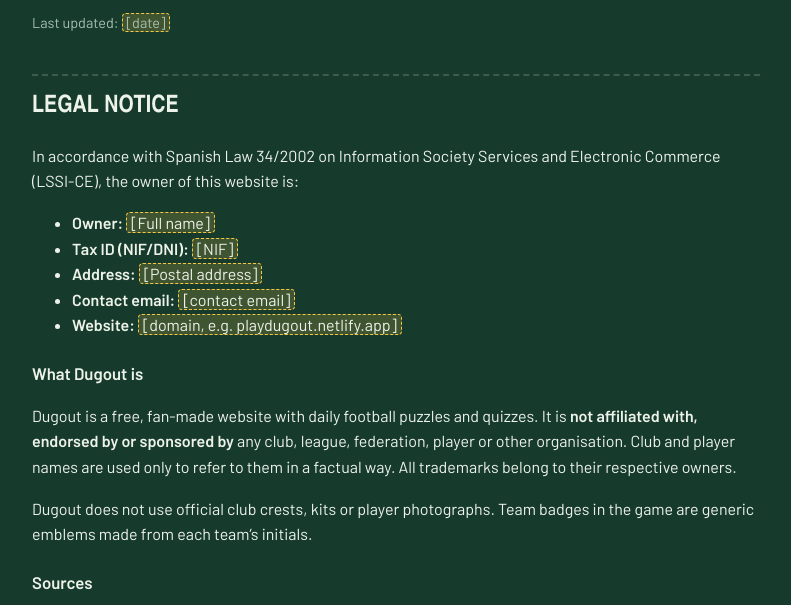
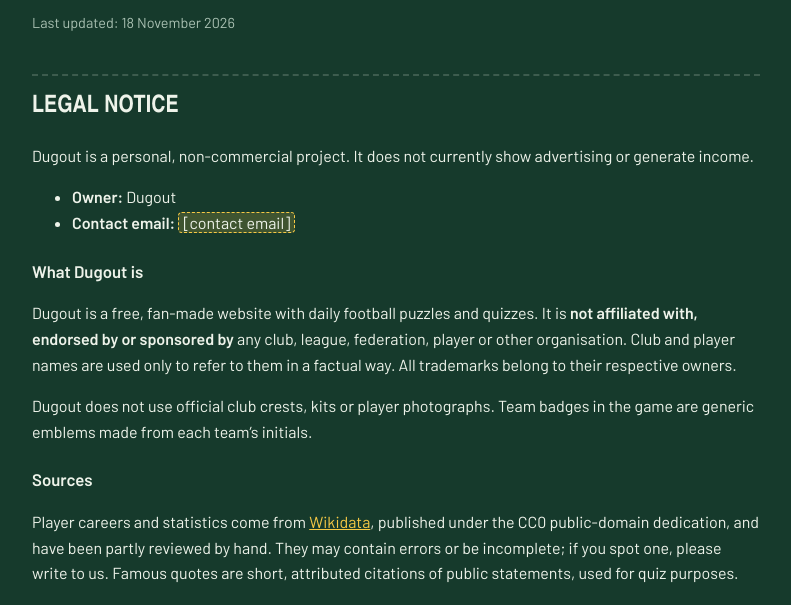
Before and after one commit to playdugout/playdugout-dugout, a plain HTML site: page legal.html in a window 1280 px wide. Shown: the part 161-766 px from the top of the page, without its empty margins (244-1035 px from the left). Drawn offline with Linux system fonts and the light colour scheme; a web font is replaced by a local one.

Commit message:
Página legal: sin NIF ni dirección mientras no haya actividad económica
Co-Authored-By: Claude Opus 5.5 <noreply@anthropic.com>
Claude-Session: https://claude.ai/code/session_014WN3Nds1dCGQC4PvnhRCHk

```diff
--- a/legal.html
+++ b/legal.html
@@ -41,17 +41,14 @@ code{font-family:"JetBrains Mono",ui-monospace,Menlo,monospace;font-size:.85em;o
   </header>
 
   <h1>Legal</h1>
-  <p class="dim">Last updated: <span class="fill">[date]</span></p>
+  <p class="dim">Last updated: 18 November 2026</p>
 
   <!-- ================= AVISO LEGAL ================= -->
   <h2 id="notice">Legal notice</h2>
-  <p>In accordance with Spanish Law 34/2002 on Information Society Services and Electronic Commerce (LSSI-CE), the owner of this website is:</p>
+  <p>Dugout is a personal, non-commercial project. It does not currently show advertising or generate income.</p>
   <ul>
-    <li><b>Owner:</b> <span class="fill">[Full name]</span></li>
-    <li><b>Tax ID (NIF/DNI):</b> <span class="fill">[NIF]</span></li>
-    <li><b>Address:</b> <span class="fill">[Postal address]</span></li>
+    <li><b>Owner:</b> Dugout</li>
     <li><b>Contact email:</b> <span class="fill">[contact email]</span></li>
-    <li><b>Website:</b> <span class="fill">[domain, e.g. playdugout.netlify.app]</span></li>
   </ul>
   <h3>What Dugout is</h3>
   <p>Dugout is a free, fan-made website with daily football puzzles and quizzes. It is <b>not affiliated with, endorsed by or sponsored by</b> any club, league, federation, player or other organisation. Club and player names are used only to refer to them in a factual way. All trademarks belong to their respective owners.</p>
@@ -86,7 +83,7 @@ code{font-family:"JetBrains Mono",ui-monospace,Menlo,monospace;font-size:.85em;o
 
   <h3>Who processes the data for us</h3>
   <ul>
-    <li><b>Supabase</b> (database, guest accounts and real-time rooms). Data is stored in the region selected for our project: <span class="fill">[Supabase project region]</span>.</li>
+    <li><b>Supabase</b> (database, guest accounts and real-time rooms). Data is stored in the region selected for our project.</li>
     <li><b>Netlify</b> (website hosting), which processes technical data such as IP addresses when it serves the site.</li>
     <li><b>Google Fonts</b> and <b>jsDelivr</b> (fonts and a code library loaded by your browser), which receive your IP address when they deliver those files.</li>
   </ul>
```
